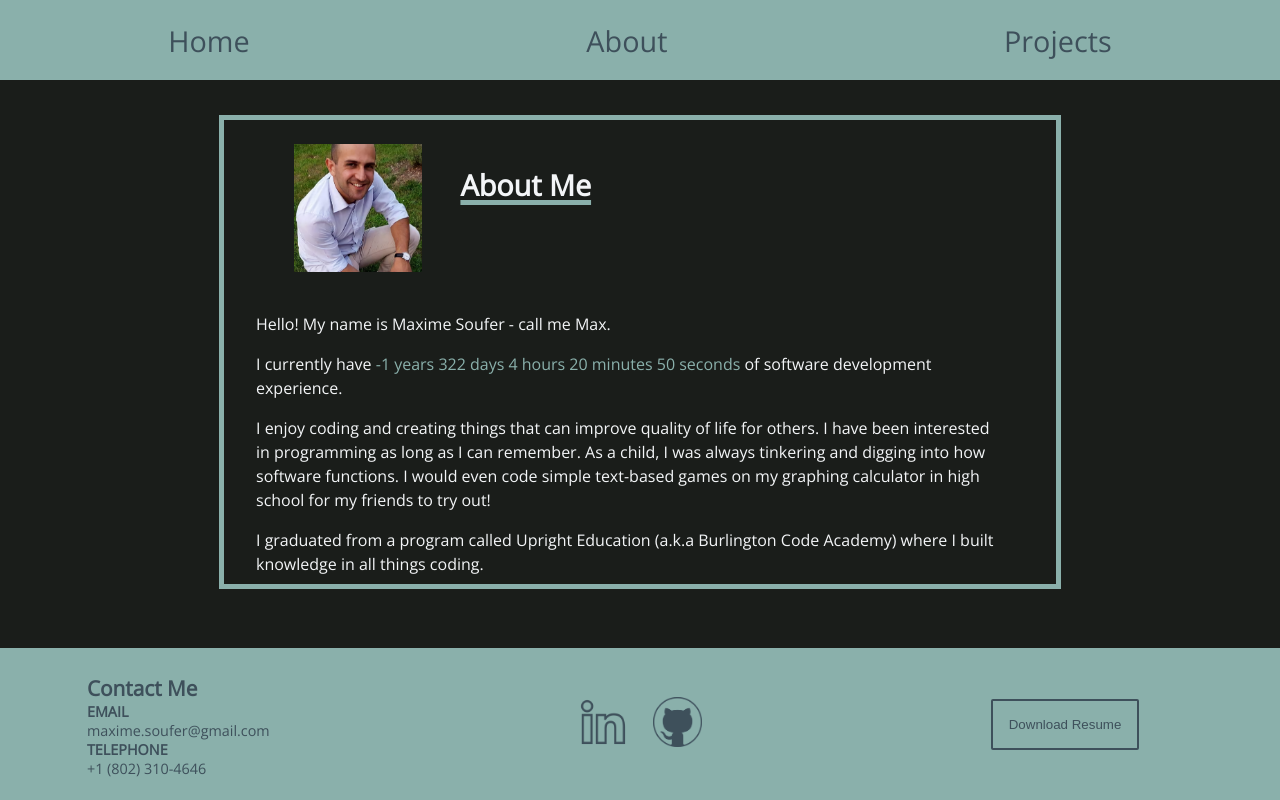
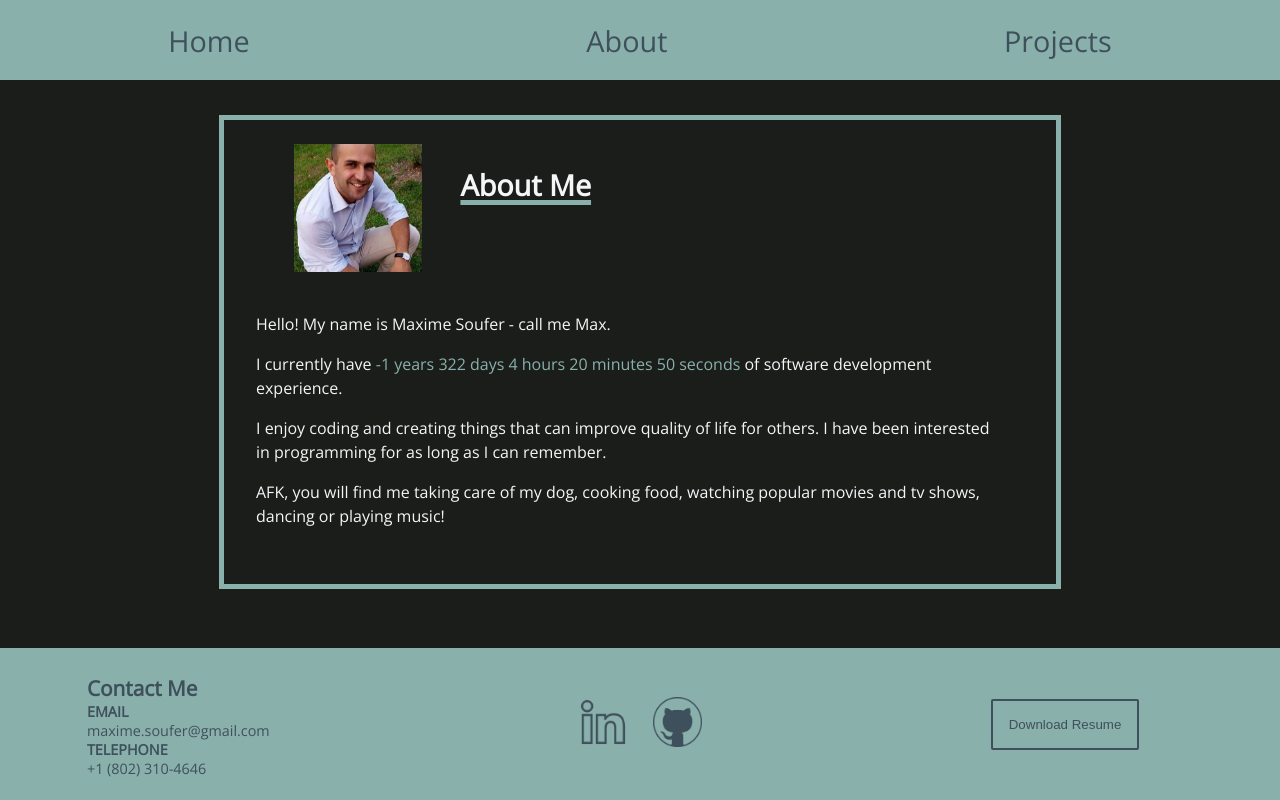
Before and after one commit to MaxS713/react-portfolio-MaxS713, a React (Create React App) app: page /About in a window 1280 px wide. Built offline with nearby package versions, Linux system fonts and the light colour scheme.

Commit message:
update resume and about section

```diff
--- a/src/pages/About.jsx
+++ b/src/pages/About.jsx
@@ -28,19 +28,12 @@ export default function About() {
 
           <p>
             I enjoy coding and creating things that can improve quality of life for others. I have
-            been interested in programming as long as I can remember. As a child, I was always tinkering
-            and digging into how software functions. I would even code simple text-based games
-            on my graphing calculator in high school for my friends to try out!
-          </p>
-
-          <p>
-            I graduated from a program called Upright Education (a.k.a Burlington Code Academy)
-            where I built knowledge in all things coding.
+            been interested in programming for as long as I can remember.
           </p>
 
           <p>
             AFK, you will find me taking care of my dog, cooking food, watching popular
-            movies and tv shows, and playing music!
+            movies and tv shows, dancing or playing music!
           </p>
         </div>
       </div>
```
Also changed, not shown: 1 other file (tests, documents, lock files or other folders).
